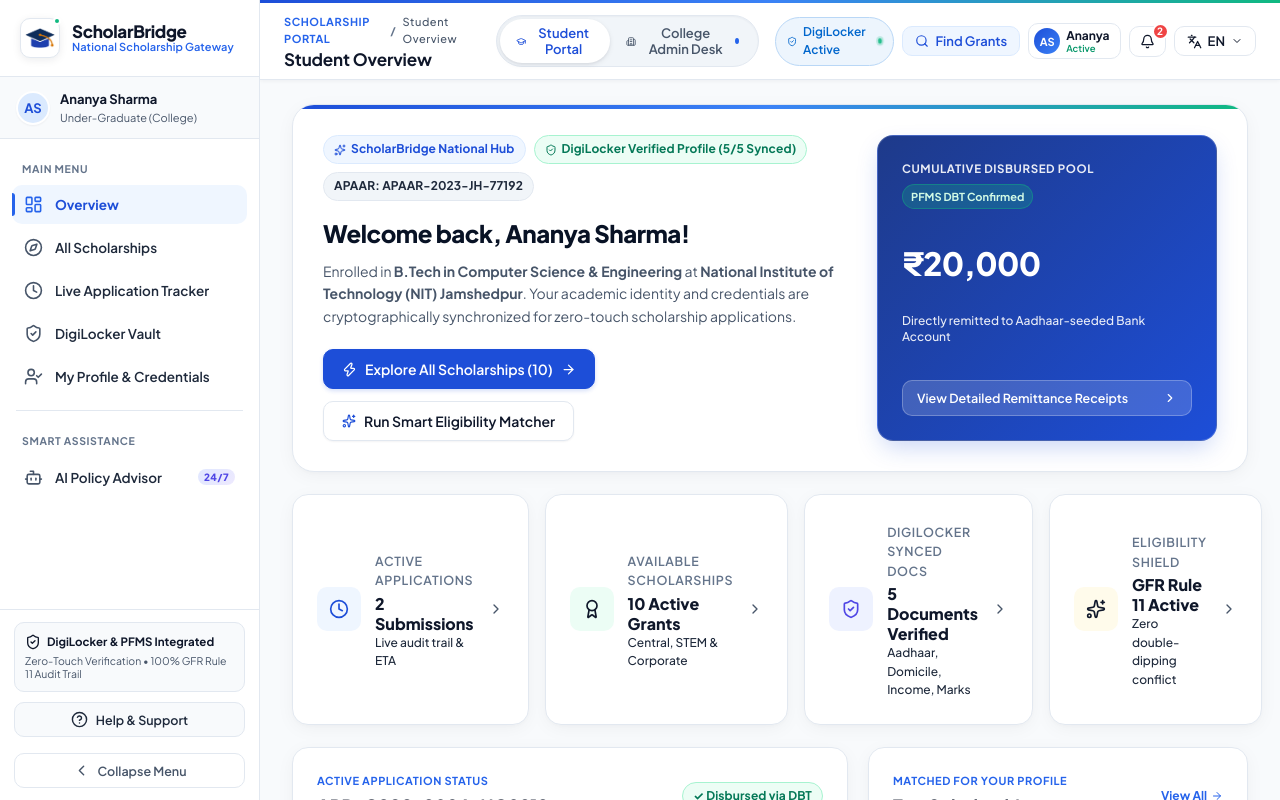
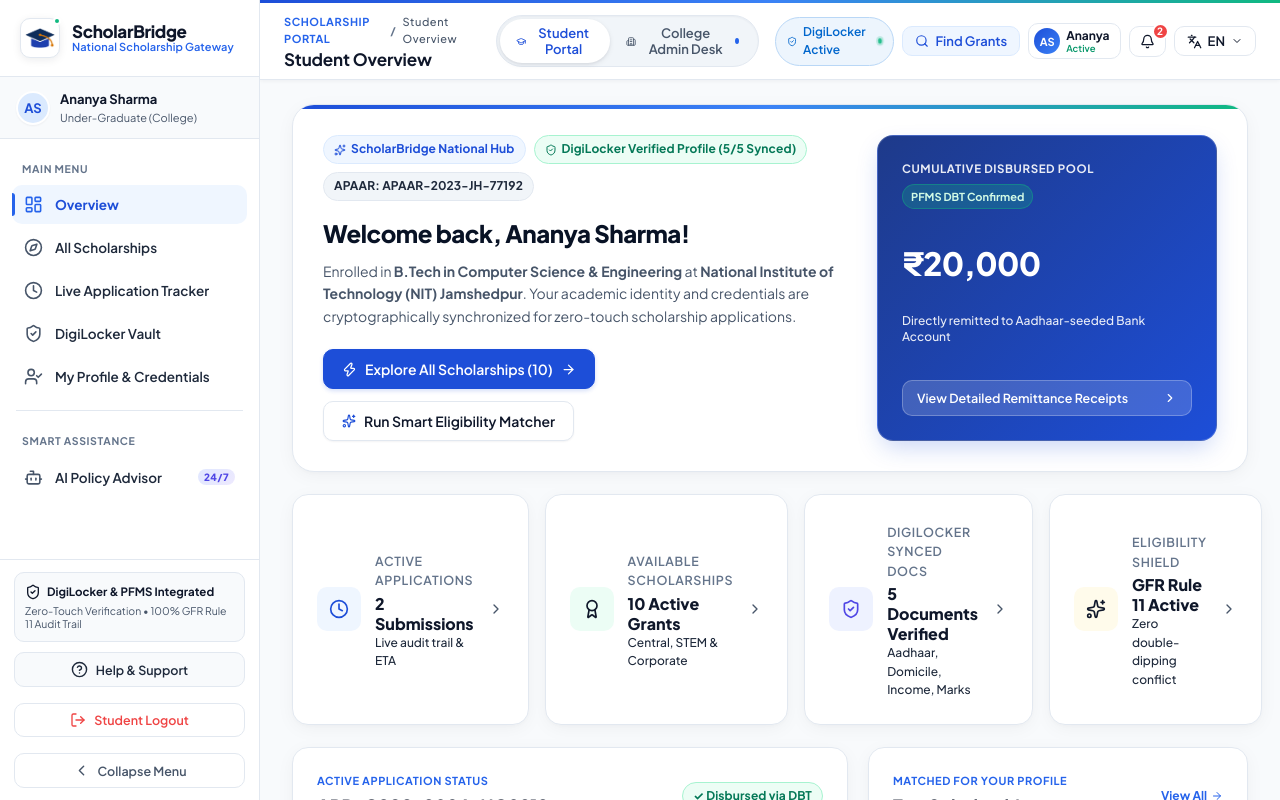
Before and after one commit to Asma-Eram/scholarhip-access, a React (Vite) app: page /profile in a window 1280 px wide. Shown: the top 800 px of the page. Built offline with nearby package versions, Linux system fonts and the light colour scheme.

Commit message:
feat: wire student login authentication flow and sidebar logout trigger

```diff
--- a/src/App.jsx
+++ b/src/App.jsx
@@ -13,6 +13,7 @@ import Profile from './pages/Profile'
 import GrievanceAssistant from './pages/GrievanceAssistant'
 import EligibilityFinder from './pages/EligibilityFinder'
 import CollegeAdminPortal from './pages/CollegeAdminPortal'
+import Login from './pages/Login'
 import { HOUSEHOLD_DATA, SCHEMES, CONFLICT_RULES, I18N } from './data/scholarshipData'
 import {
   getLocalizedStudent,
@@ -32,6 +33,7 @@ import './App.css'
 
 export default function App() {
   const [userRole, setUserRole] = useState('student')
+  const [isLoggedIn, setIsLoggedIn] = useState(true)
   const [household, setHousehold] = useState(HOUSEHOLD_DATA)
   const [activeStudent, setActiveStudent] = useState(HOUSEHOLD_DATA.members[0])
   const [lang, setLang] = useState('en')
@@ -174,6 +176,30 @@ export default function App() {
     }
   }
 
+  if (!isLoggedIn) {
+    return (
+      <div className="login-wrapper">
+        <Login
+          onLogin={() => {
+            setIsLoggedIn(true)
+            addToast(`Welcome back, ${localizedActiveStudent.name}!`, 'success')
+          }}
+          onToast={addToast}
+        />
+        {/* Toast Stack */}
+        <div className="toast-stack" aria-live="polite">
+          {toasts.map(toast => (
+            <div key={toast.id} className={`toast-item toast-${toast.type} fade-in`}>
+              {toast.type === 'success' ? <CheckCircle2 size={16} /> : toast.type === 'warning' ? <AlertTriangle size={16} /> : <Info size={16} />}
+              <span className="toast-msg">{toast.message}</span>
+              <button className="toast-x" onClick={() => setToasts(t => t.filter(x => x.id !== toast.id))}><X size={13} /></button>
+            </div>
+          ))}
+        </div>
+      </div>
+    )
+  }
+
   return (
     <div className="app-layout">
       {/* Left Sidebar */}
@@ -188,6 +214,10 @@ export default function App() {
         userRole={userRole}
         setUserRole={setUserRole}
         onOpenHelpSupport={() => setShowHelpSupportModal(true)}
+        onLogout={() => {
+          setIsLoggedIn(false)
+          addToast('Logged out of ScholarBridge session', 'info')
+        }}
       />
 
       {/* Right Content Area */}
--- a/src/components/Sidebar.css
+++ b/src/components/Sidebar.css
@@ -310,6 +310,30 @@
   border-color: #bfdbfe;
 }
 
+.sidebar-logout-btn {
+  display: flex;
+  align-items: center;
+  gap: 8px;
+  padding: 8px 10px;
+  border-radius: var(--radius-md);
+  border: 1px solid var(--border-light);
+  background: #ffffff;
+  color: #ef4444;
+  font-size: 12.5px;
+  font-weight: 600;
+  cursor: pointer;
+  width: 100%;
+  justify-content: center;
+  transition: all 0.18s ease;
+  margin-bottom: 6px;
+}
+
+.sidebar-logout-btn:hover {
+  background: #fef2f2;
+  border-color: #fecaca;
+  color: #dc2626;
+}
+
 .collapse-toggle-btn {
   display: flex;
   align-items: center;
--- a/src/components/Sidebar.jsx
+++ b/src/components/Sidebar.jsx
@@ -31,7 +31,8 @@ export default function Sidebar({
   setCollapsed: externalSetCollapsed,
   userRole,
   setUserRole,
-  onOpenHelpSupport
+  onOpenHelpSupport,
+  onLogout
 }) {
   const [internalCollapsed, setInternalCollapsed] = useState(false)
   const collapsed = externalCollapsed !== undefined ? externalCollapsed : internalCollapsed
@@ -167,6 +168,18 @@ export default function Sidebar({
           {!collapsed && <span className="help-text">Help & Support</span>}
         </button>
 
+        {onLogout && (
+          <button
+            className="sidebar-logout-btn"
+            onClick={onLogout}
+            aria-label="Logout of session"
+            title={collapsed ? "Student Logout" : undefined}
+          >
+            <LogOut size={16} aria-hidden="true" />
+            {!collapsed && <span className="logout-text">Student Logout</span>}
+          </button>
+        )}
+
         <button
           className="collapse-toggle-btn"
           onClick={() => setCollapsed(!collapsed)}
--- a/src/pages/Login.jsx
+++ b/src/pages/Login.jsx
@@ -1,29 +1,30 @@
-import { useState, useContext } from 'react'
-import { AppContext } from '../App'
+import { useState } from 'react'
 import './Login.css'
 
-export default function Login({ onLogin }) {
-  const [phone, setPhone] = useState('')
+export default function Login({ onLogin, onToast }) {
+  const [phone, setPhone] = useState('9876543210')
   const [otp, setOtp] = useState('')
   const [step, setStep] = useState(1) // 1=phone, 2=otp, 3=digilocker
   const [loading, setLoading] = useState(false)
-  const { addToast } = useContext(AppContext)
+  const addToast = (msg, type) => {
+    if (onToast) onToast(msg, type)
+  }
 
   const sendOtp = () => {
     if (phone.length < 10) return addToast('Enter valid 10-digit mobile number', 'warning')
     setLoading(true)
-    setTimeout(() => { setLoading(false); setStep(2); addToast('OTP sent: 123456 (demo)', 'success') }, 1200)
+    setTimeout(() => { setLoading(false); setStep(2); addToast('OTP sent: 123456 (demo)', 'success') }, 800)
   }
 
   const verifyOtp = () => {
     if (otp !== '123456') return addToast('Wrong OTP. Use 123456 for demo', 'warning')
     setLoading(true)
-    setTimeout(() => { setLoading(false); setStep(3) }, 1000)
+    setTimeout(() => { setLoading(false); setStep(3) }, 700)
   }
 
   const linkDigilocker = () => {
     setLoading(true)
-    setTimeout(() => { setLoading(false); addToast('DigiLocker linked successfully!', 'success'); setTimeout(onLogin, 800) }, 1500)
+    setTimeout(() => { setLoading(false); addToast('DigiLocker linked successfully!', 'success'); setTimeout(onLogin, 600) }, 1000)
   }
 
   return (
@@ -62,7 +63,15 @@ export default function Login({ onLogin }) {
             <button className="btn btn-primary btn-full" onClick={sendOtp} disabled={loading}>
               {loading ? <span className="spinner" /> : 'Send OTP'}
             </button>
-            <div className="login-hint">OTP will be sent to Aadhaar-registered mobile</div>
+            <button
+              type="button"
+              className="btn-text"
+              style={{ marginTop: 8, width: '100%', fontSize: '13px', fontWeight: 600, color: 'var(--royal-700)' }}
+              onClick={onLogin}
+            >
+              ⚡ Instant Demo Access (Skip Login)
+            </button>
+            <div className="login-hint">OTP will be sent to Aadhaar-registered mobile (Demo: <strong>123456</strong>)</div>
           </div>
         )}
 
```
